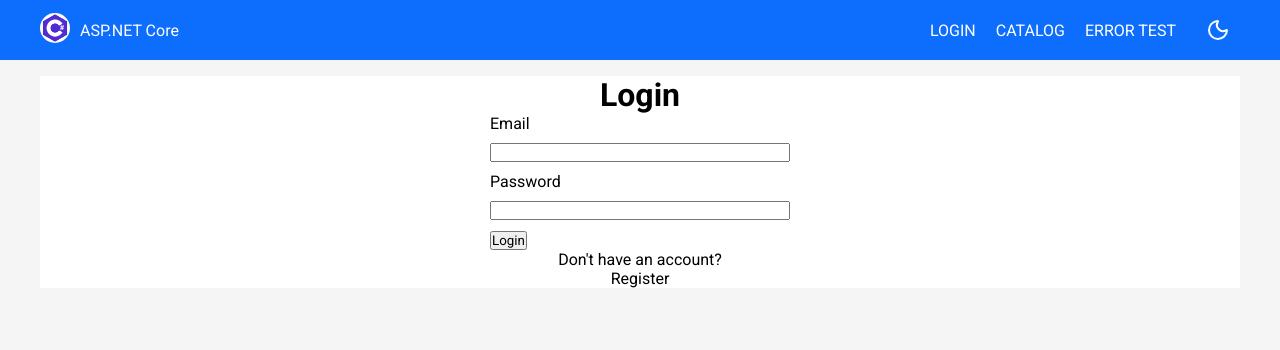
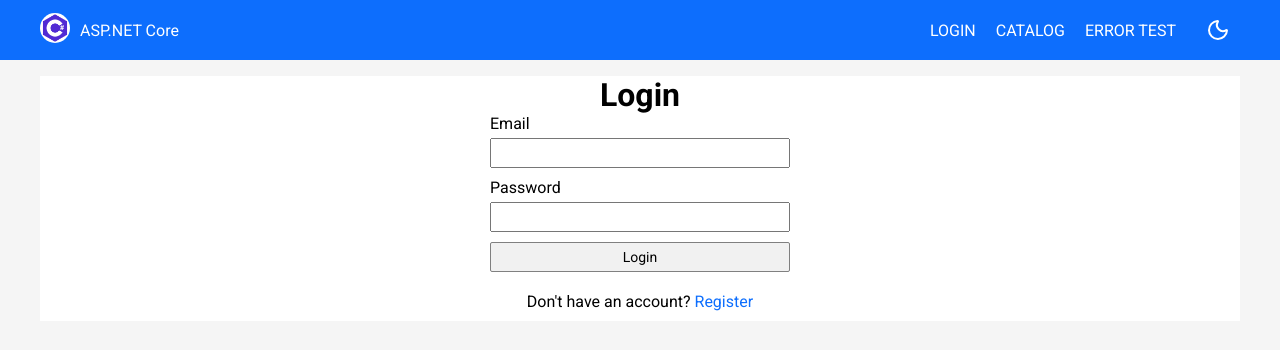
Before and after one commit to nidvar/Restore, a React (Vite) app in the folder client/: page /login in a window 1280 px wide. Shown: the top 350 px of the page. Built offline with nearby package versions, Linux system fonts and the light colour scheme.

Commit message:
1. button and input comps created 2. login / register pages update

```diff
--- /dev/null
+++ b/client/src/Components/Button/Button.css
@@ -0,0 +1,15 @@
+.button {
+  border: 1px solid grey;
+  border-radius: 2px;
+  padding: 8px 12px;
+  background-color: rgb(241, 241, 241);
+  font-size: 14px;
+  height: 30px;
+  display: flex;
+  justify-content: center;
+  align-items: center;
+}
+
+.button:hover {
+  cursor: pointer;
+}
--- /dev/null
+++ b/client/src/Components/Button/Button.tsx
@@ -0,0 +1,9 @@
+import './Button.css';
+
+function Button({buttonText}: {buttonText: string}) {
+  return (
+    <button className='button'>{buttonText}</button>
+  )
+}
+
+export default Button
--- /dev/null
+++ b/client/src/Components/Input/Input.css
@@ -0,0 +1,14 @@
+.input-container {
+    display: flex;
+    flex-direction: column;
+    gap: 5px;
+}
+
+.input-container input {
+    height: 30px;
+}
+
+.error-message {
+    color: red;
+    font-size: 12px;
+}
--- /dev/null
+++ b/client/src/Components/Input/Input.tsx
@@ -0,0 +1,30 @@
+import { useState } from 'react';
+import './Input.css';
+
+type InputPropsType = {
+    type: string;
+    label: string;
+    errorMessage: string;
+    error: boolean;
+    grabData: (e:string)=> void;
+}
+
+function Input({type, errorMessage, label, error, grabData}:InputPropsType) {
+
+  const [text, setText] = useState('');
+
+  return (
+    <div className='input-container'>
+        <label>{label}</label>
+        <input
+            className='input'
+            type={type}
+            value={text}
+            onChange={function(e){grabData(e.target.value); setText(e.target.value)}}
+        />
+        {error?<p className='error-message'>{errorMessage}</p>:null}
+    </div>
+  )
+}
+
+export default Input
--- a/client/src/ErrorPages/ErrorTestPage.tsx
+++ b/client/src/ErrorPages/ErrorTestPage.tsx
@@ -7,11 +7,11 @@ function ErrorTestPage() {
     <div className="page">
       <div className="page-container error-test-page-container">
         <h2 className="errorpage-heading">Error testing page</h2>
-        <Link to="/error/bad-request">Bad Request</Link>
-        <Link to="/error/unauthorized">Unauthorized</Link>
-        <Link to="/error/not-found">Not Found</Link>
-        <Link to="/error/validation-error">Validation Error</Link>
-        <Link to="/error/server-error">Server Error</Link>
+        <Link to="/error/bad-request" className='button'>Bad Request</Link>
+        <Link to="/error/unauthorized" className='button'>Unauthorized</Link>
+        <Link to="/error/not-found" className='button'>Not Found</Link>
+        <Link to="/error/validation-error" className='button'>Validation Error</Link>
+        <Link to="/error/server-error" className='button'>Server Error</Link>
       </div>
     </div>
   )
--- a/client/src/LoginPage/LoginPage.tsx
+++ b/client/src/LoginPage/LoginPage.tsx
@@ -1,21 +1,43 @@
+import { useState } from 'react';
 import { Link } from 'react-router';
+import Button from '../Components/Button/Button';
+import Input from '../Components/Input/Input';
+
 import './LoginPage.css';
 
 function LoginPage() {
+  const [email, setEmail] = useState('');
+  const [password, setPassword] = useState('');
+  const [emailError, setEmailError] = useState(false);
+  const [passwordError, setPasswordError] = useState(false);
+
+  const handleSubmit = (e: { preventDefault: () => void; })=>{
+    e.preventDefault();
+    setEmailError(false);
+    setPasswordError(false);
+    console.log(email);
+    console.log(password);
+
+    if(email == ''){
+      setEmailError(true);
+    }
+    if(password == ''){
+      setPasswordError(true);
+    }
+  }
+
   return (
     <div className='page'>
       <div className='page-container'>
         <h1>Login</h1>
-        <form className='login-form'>
-          <label>Email</label>
-          <input type='email' />
-          <label>Password</label>
-          <input type='password' />
-          <div>
-            <button>Login</button>
-          </div>
+        <form className='login-form' onSubmit={handleSubmit}>
+          <Input type="email" label="Email" errorMessage="Email error" error={emailError} grabData={setEmail} />
+          <Input type="password" label="Password" errorMessage="Field cannot be empty" error={passwordError} grabData={setPassword} />
+          <Button buttonText="Login"></Button>
         </form>
-        Don't have an account? <Link to='/register'>Register</Link>
+        <div className='mt-10 p-10'>
+          Don't have an account? <Link to='/register' className='link'>Register</Link>
+        </div>
       </div>
     </div>
   )
--- a/client/src/RegisterPage/RegisterPage.tsx
+++ b/client/src/RegisterPage/RegisterPage.tsx
@@ -1,24 +1,53 @@
+import { useState } from 'react';
 import { Link } from 'react-router';
+import Button from '../Components/Button/Button';
+import Input from '../Components/Input/Input';
+
 import './RegisterPage.css';
 
 function RegisterPage() {
+
+  const [email, setEmail] = useState('');
+  const [password, setPassword] = useState('');
+  const [confirmPwd, setConfirmPwd] = useState('');
+
+  const [emailError, setEmailError] = useState(false);
+  const [passwordError, setPasswordError] = useState(false);
+  const [confirmPwdError, setConfirmPwdError] = useState(false);
+
+  const handleSubmit = (e: { preventDefault: () => void; })=>{
+    e.preventDefault();
+    setEmailError(false);
+    setPasswordError(false);
+    setConfirmPwdError(false);
+
+    console.log(email);
+    console.log(password);
+
+    if(email == ''){
+      setEmailError(true);
+    }
+    if(password == ''){
+      setPasswordError(true);
+    }
+    if(password != confirmPwd){
+      setConfirmPwdError(true);
+    }
+  }
 
   return (
     <div className='page'>
       <div className='page-container'>
         <h1>Register</h1>
-        <form className='register-form'>
-          <label>Email</label>
-          <input type='email' />
-          <label>Password</label>
-          <input type='password' />
-          <label>Confirm Password</label>
-          <input type='password' />
-          <div>
-            <button>Register</button>
-          </div>
+        <form className='register-form' onSubmit={handleSubmit}>
+          <Input type="email" label="Email" errorMessage="Field cannot be empty" error={emailError} grabData={setEmail} />
+          <Input type="password" label="Password" errorMessage="Field cannot be empty" error={passwordError} grabData={setPassword} />
+          <Input type="password" label="Confirm password" errorMessage="Passwords do not match" error={confirmPwdError} grabData={setConfirmPwd} />
+          <Button buttonText="Register"></Button>
         </form>
-        Already have an account? <Link to='/login'>Login</Link>
+        <div className='mt-10 p-10'>
+          Already have an account? <Link to='/login' className='link'>Login</Link>
+        </div>
       </div>
     </div>
   )
--- a/client/src/index.css
+++ b/client/src/index.css
@@ -40,6 +40,15 @@
   min-width: 400px;
 }
 
+.mt-10 {
+  margin-top: 10px
+}
+
+.p-10 {
+  padding-top: 10px;
+  padding-bottom: 10px;
+}
+
 .page-container {
   display: flex;
   flex-direction: column;
@@ -65,6 +74,11 @@
 
 .font-light {
   font-weight: 300;
+}
+
+.link {
+  color:#0d6efd;
+  cursor: pointer;
 }
 
 /* COLORS */
```
